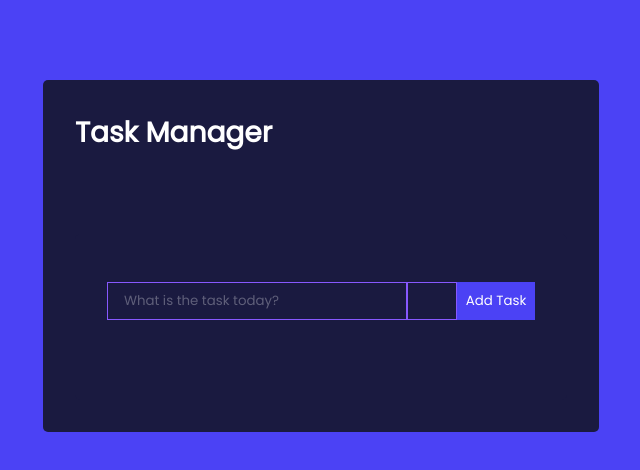
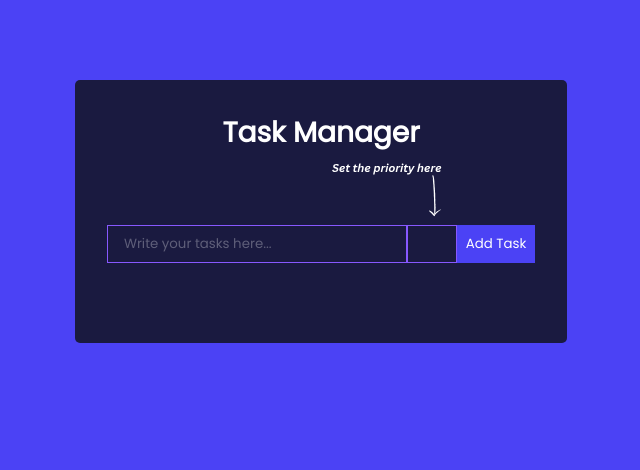
Before and after one commit to MichaelRaatsPro/TaskManager, a React (Create React App) app in the folder task-manager/: page / in a window 1280 px wide. Shown: the top 470 px of the page, without its empty margins (319-959 px from the left). Built offline with nearby package versions, Linux system fonts and the light colour scheme.

Commit message:
added image and fixed padding

```diff
--- a/task-manager/src/App.css
+++ b/task-manager/src/App.css
@@ -5,6 +5,10 @@
   margin: 0;
   padding: 0;
   box-sizing: border-box;
+}
+
+App{
+  text-align: center;
 }
 
 body {
@@ -22,6 +26,7 @@ h1 {
   color: #fff;
   margin-bottom: 0.5rem;
   font-size: 1.75rem;
+  text-align: center;
 }
 
 .TodoWrapper {
@@ -34,6 +39,8 @@ h1 {
 .TodoForm {
   width: 100%;
   margin-bottom: 1rem;
+  /* margin: 0;
+  padding: 0 */
 }
 
 .todo-input {
@@ -41,7 +48,7 @@ h1 {
   background: none;
   border: 1px solid #8758ff;
   padding: 0.5rem 1rem;
-  margin-top: 1rem;
+  margin-top: 0rem;
   margin-bottom: 2rem;
   width: 300px;
   color: #fff;
--- a/task-manager/src/App.js
+++ b/task-manager/src/App.js
@@ -4,12 +4,8 @@ import {useState} from 'react';
 
 function App() {
   return (
-    <div className="TodoWrapper">
-      <header className="App-header">
-        <h1 id = "mainTitle">Task Manager</h1>
-      </header>
       <TodoWrapper/>
-    </div>
+
   );
 }
 
--- a/task-manager/src/components/TodoForm.js
+++ b/task-manager/src/components/TodoForm.js
@@ -1,4 +1,5 @@
 import React, {useState} from 'react'
+import header from '../task manager heading.svg';
 
 export const TodoForm = ({addTodo}) => {
 
@@ -11,15 +12,18 @@ export const TodoForm = ({addTodo}) => {
     }
 
   return (
+    <>
+    <img src = {header} style = {{width: '420px'}} />
     <form className = "TodoForm" onSubmit = {handleSubmit}>
 
           <input type = "textfield"
-           className = "todo-input" placeholder= 'What is the task today? '
+           className = "todo-input" placeholder= 'Write your tasks here... '
            value = {value}
            onChange = {(e) => setValue(e.target.value)}
            />
          <input type = "number" className = "priority-btn"/>
         <button type = "submit" className = "todo-btn">Add Task</button>
     </form>
+    </>
   )
 }
--- a/task-manager/src/components/TodoWrapper.js
+++ b/task-manager/src/components/TodoWrapper.js
@@ -21,6 +21,7 @@ export const TodoWrapper = () => {
 
   return (
     <div className = 'TodoWrapper'>
+      <h1 id = "mainTitle">Task Manager</h1>
      <TodoForm addTodo= {addTodo}/>
      {todos.map((todo, index) => (
       <Todo task = {todo} key = {index} toggleComplete={toggleComplete} />
```
Also changed, not shown: task-manager/src/task manager heading.svg (added).
